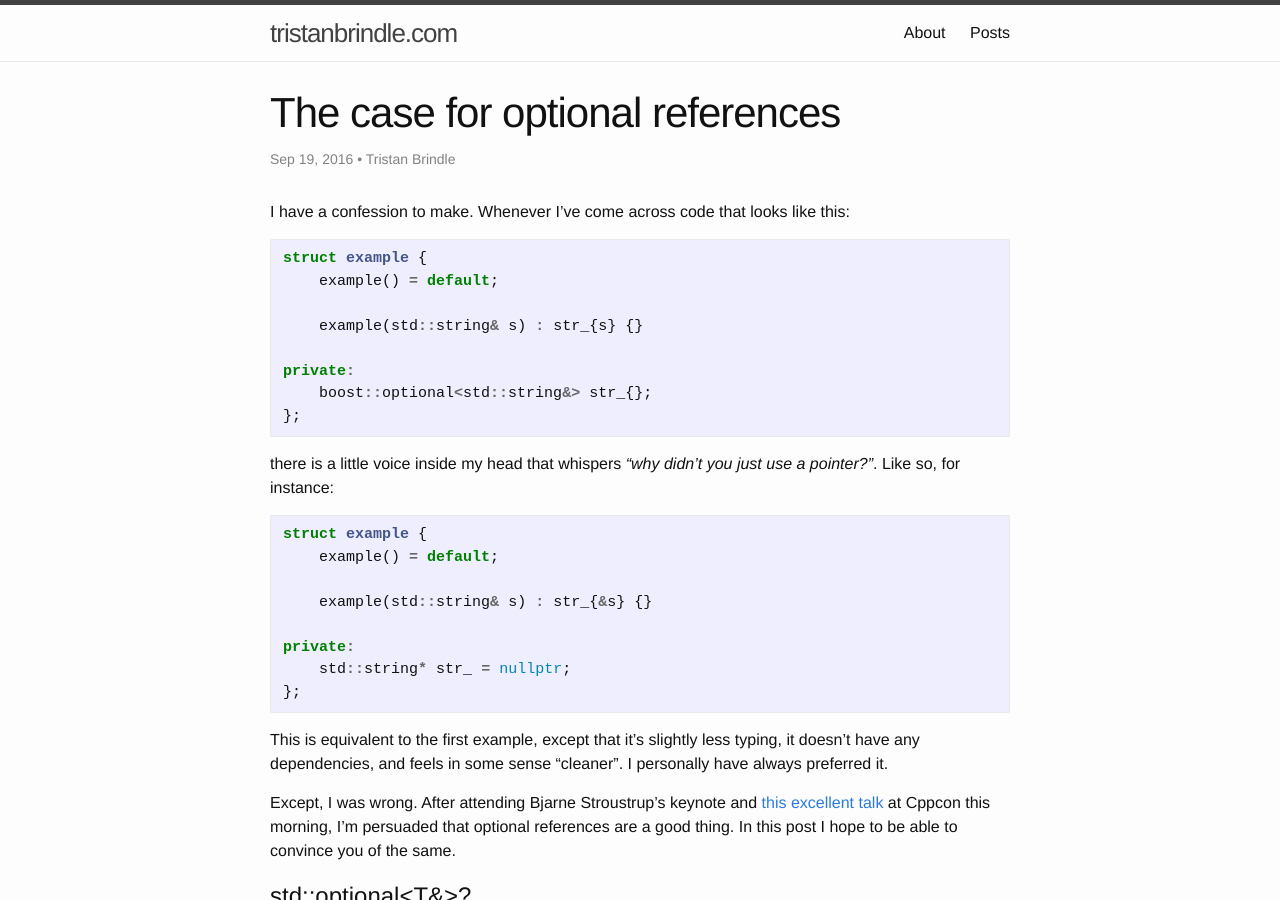
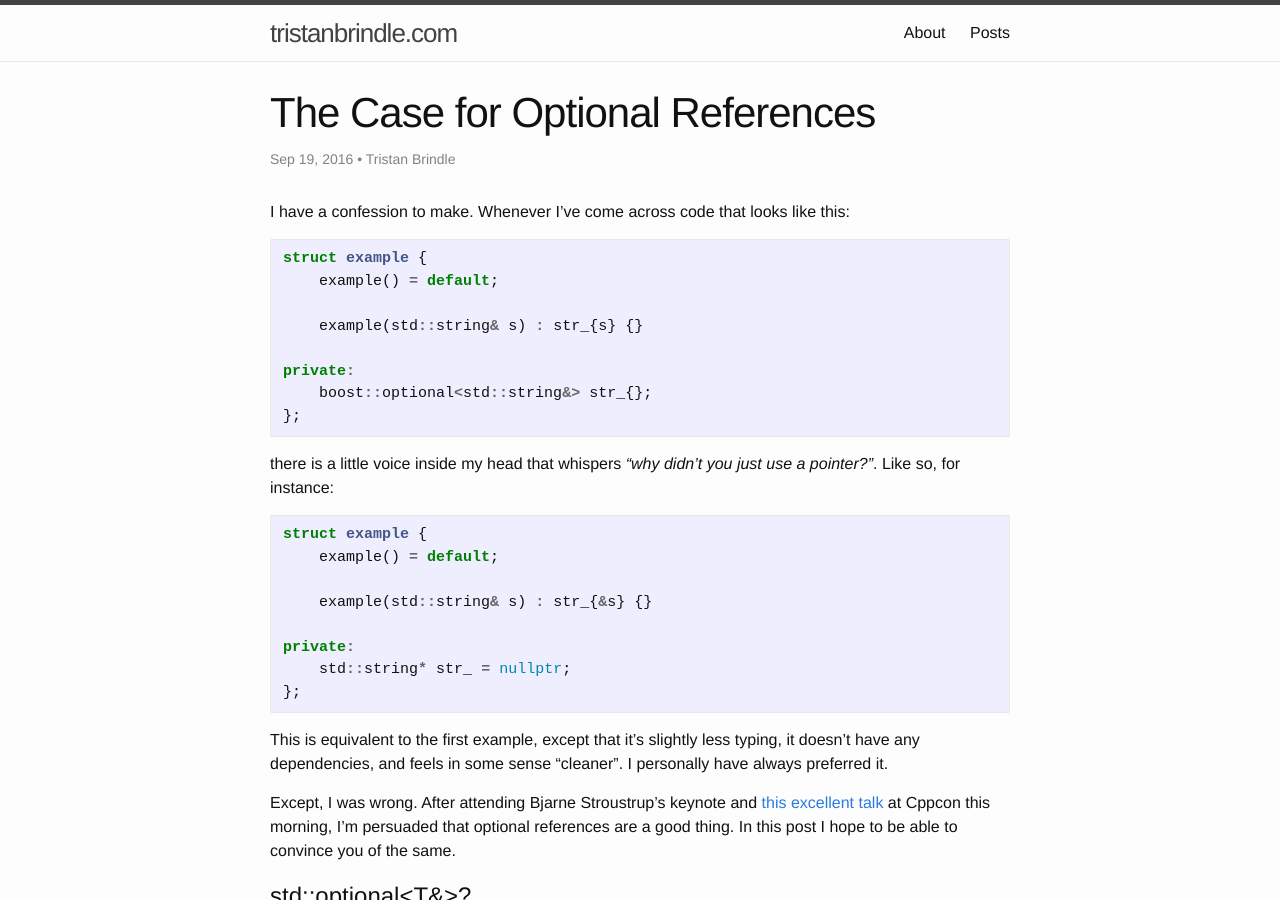
Before and after one commit to tcbrindle/tcbrindle.github.io, a Jekyll site: the page built from _posts/2016-09-19-optional-references.md, in a window 1280 px wide and 900 px high. Built offline with Jekyll 4.4.1, drawn with Linux system fonts in a browser that asks for light colours; comment, search, counter and statistics services are not loaded.

```diff
--- a/_posts/2016-09-19-optional-references.md
+++ b/_posts/2016-09-19-optional-references.md
@@ -1,6 +1,6 @@
 ---
 layout: post
-title: The case for optional references
+title: The Case for Optional References
 author: Tristan Brindle
 permalink: /posts/optional-references
 comments: true
```
